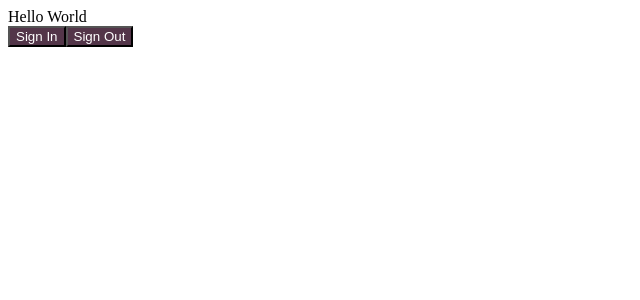
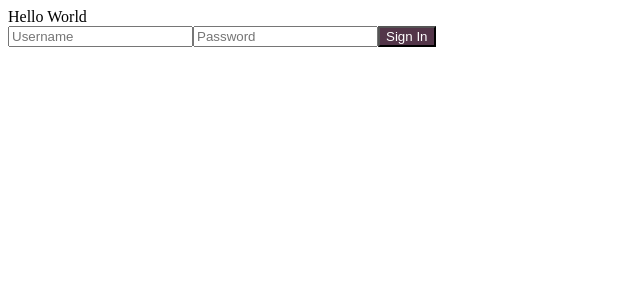
Before and after one commit to tylerdrewwork/Surveasy, a React (Create React App) app in the folder client/: page /signin in a window 1280 px wide. Shown: the top 300 px of the page, without its empty margins (0-640 px from the left). Built offline with nearby package versions, Linux system fonts and the light colour scheme; the HTML template or start-up script is replaced by a standard one.

Commit message:
created a input form

```diff
--- a/client/src/components/Input/input.js
+++ b/client/src/components/Input/input.js
@@ -0,0 +1,12 @@
+import React from "react";
+import "./input.css";
+
+function Input(props){
+    return(
+        <input placeholder = {props.name}>
+
+        </input>
+    )
+}
+
+export default Input;
--- a/client/src/pages/signin.js
+++ b/client/src/pages/signin.js
@@ -3,20 +3,21 @@ import Button from "../components/Button/button"
 //import { Link } from "react-router-dom";
 //import { Col, Row, Container } from "../components/Grid";
 //import { List, ListItem } from "../components/List";
-//import { Input, TextArea, FormBtn } from "../components/Form";
+import Input from "../components/Input/input";
 
 function SignIn(){
 
     return(
         <div>
+            <Input name = "Username">
+            </Input>
+            <Input name = "Password">
+            </Input>
             <Button
             name = "Sign In">
+            </Button>
 
-            </Button>
-            <Button
-            name = "Sign Out">
 
-            </Button>
         </div>
     );
 }
```
